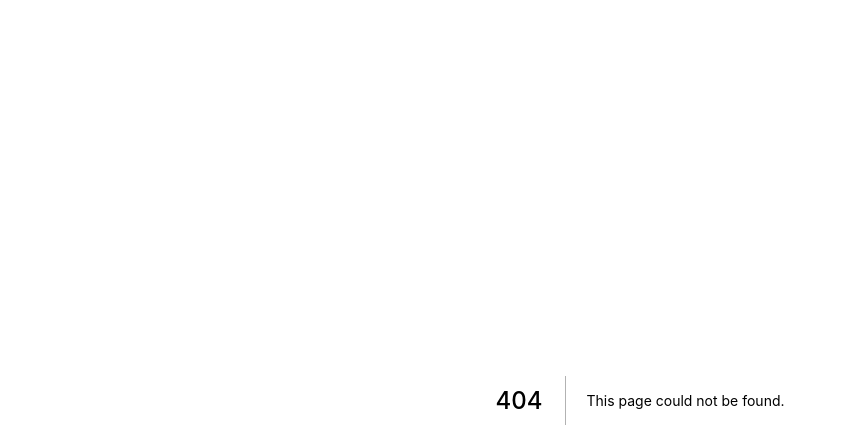
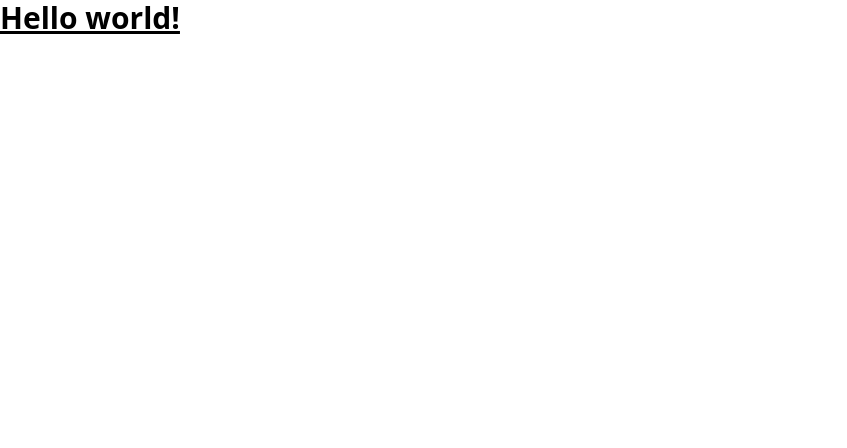
Before and after one commit to NicoGelato/next-proyect, a Next.js app: page /about in a window 1280 px wide. Before the commit this address had no page. Shown: the top 448 px of the page, without its empty margins (0-847 px from the left). Built offline with nearby package versions, Linux system fonts and the light colour scheme.

Commit message:
first commit

```diff
--- /dev/null
+++ b/pages/about.jsx
@@ -0,0 +1,3 @@
+export default function Home() {
+  return <h1 className="text-3xl font-bold underline">Hello world!</h1>;
+}
--- /dev/null
+++ b/pages/new.jsx
@@ -0,0 +1,7 @@
+const New = () => {
+  return (
+    <div>New</div>
+  )
+}
+
+export default New
--- /dev/null
+++ b/postcss.config.js
@@ -0,0 +1,6 @@
+module.exports = {
+  plugins: {
+    tailwindcss: {},
+    autoprefixer: {},
+  },
+}
--- a/styles/globals.css
+++ b/styles/globals.css
@@ -1,26 +1,3 @@
-html,
-body {
-  padding: 0;
-  margin: 0;
-  font-family: -apple-system, BlinkMacSystemFont, Segoe UI, Roboto, Oxygen,
-    Ubuntu, Cantarell, Fira Sans, Droid Sans, Helvetica Neue, sans-serif;
-}
-
-a {
-  color: inherit;
-  text-decoration: none;
-}
-
-* {
-  box-sizing: border-box;
-}
-
-@media (prefers-color-scheme: dark) {
-  html {
-    color-scheme: dark;
-  }
-  body {
-    color: white;
-    background: black;
-  }
-}
+@tailwind base;
+@tailwind components;
+@tailwind utilities;
--- /dev/null
+++ b/tailwind.config.js
@@ -0,0 +1,11 @@
+/** @type {import('tailwindcss').Config} */
+module.exports = {
+  content: [
+    "./pages/**/*.{js,ts,jsx,tsx}",
+    "./components/**/*.{js,ts,jsx,tsx}",
+  ],
+  theme: {
+    extend: {},
+  },
+  plugins: [],
+};
```
Also changed, not shown: package.json (+17 -2 lines), 1 other file (tests, documents, lock files or other folders).
